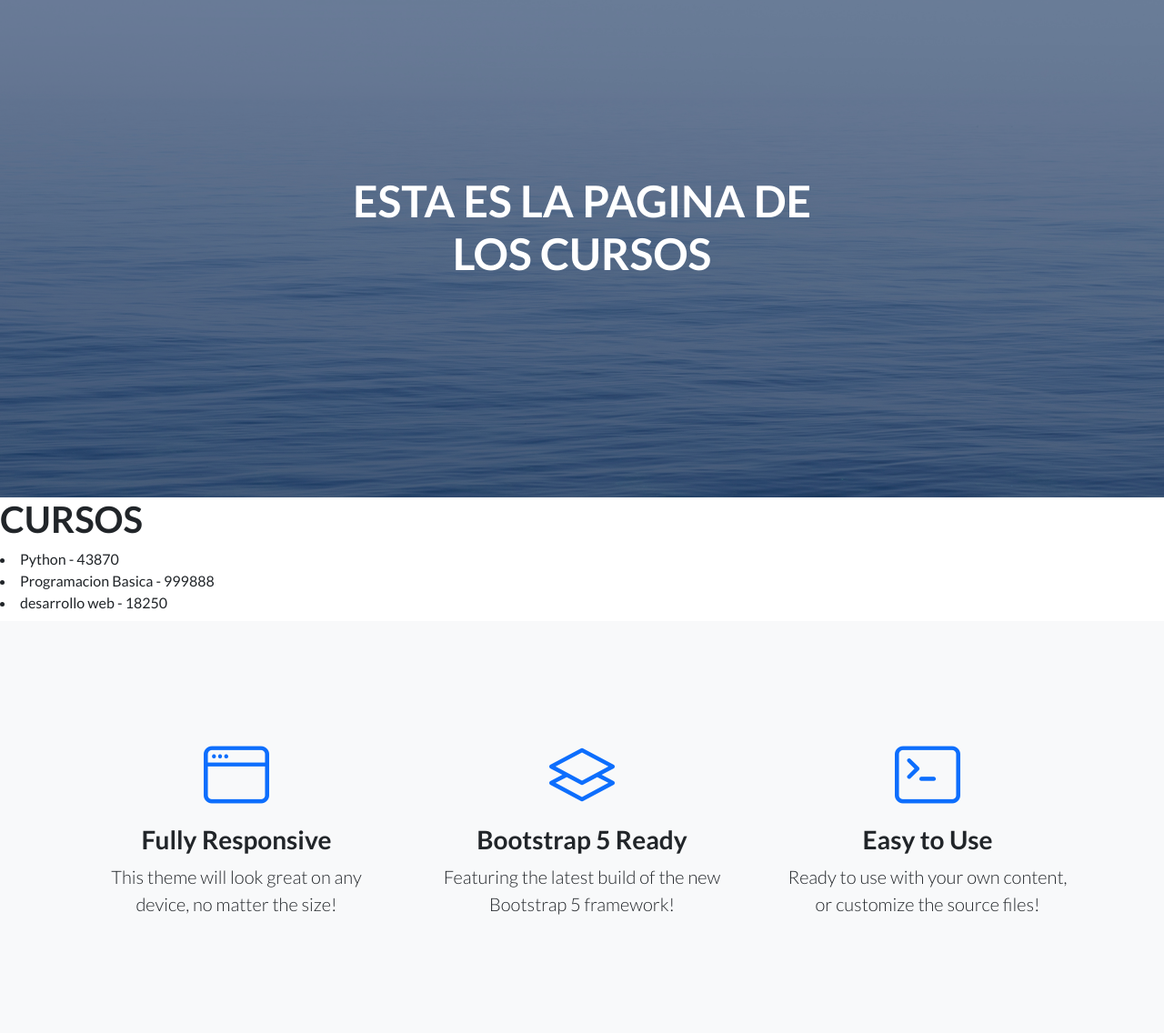
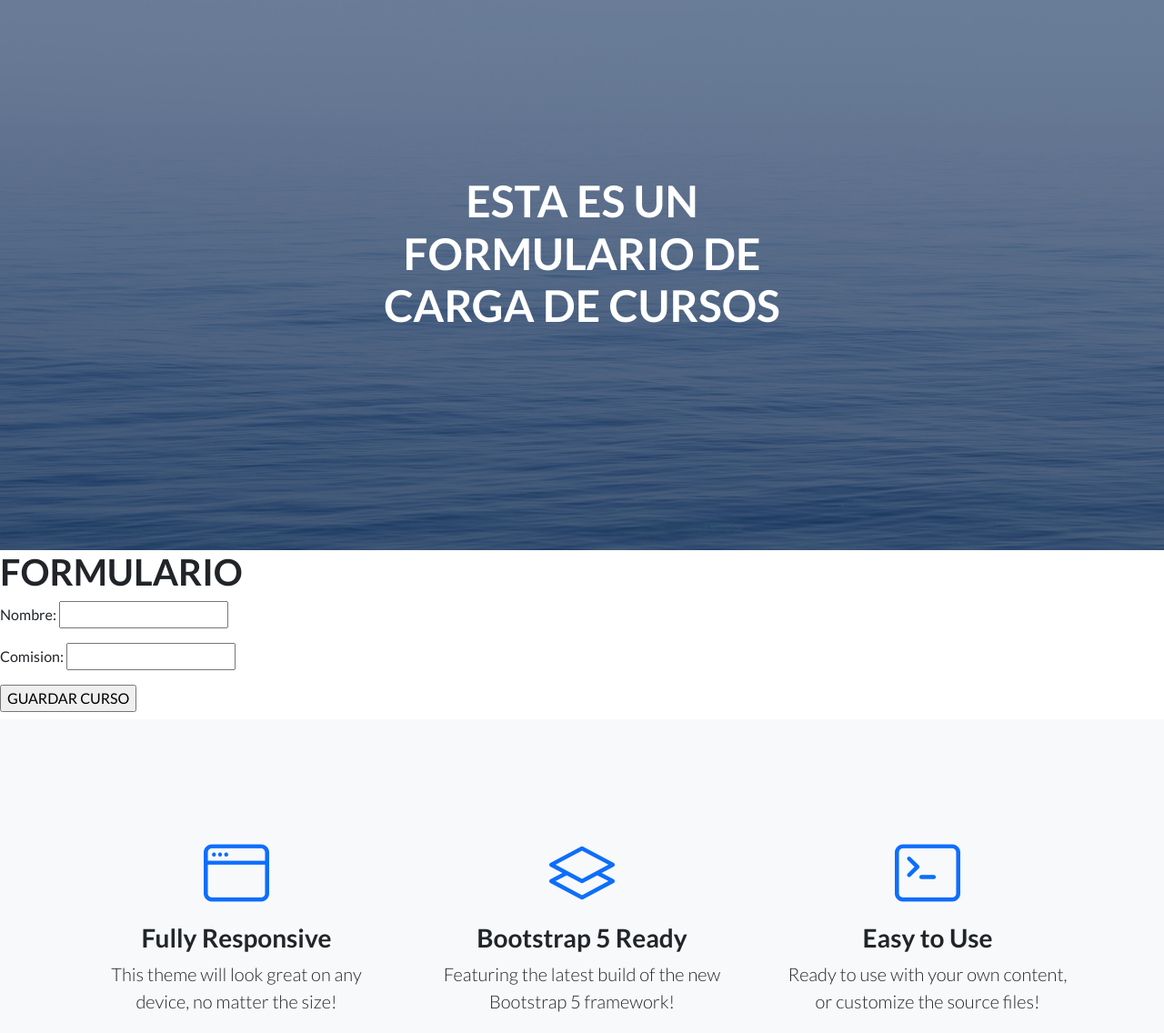
Before and after one commit to FrancoMagrini/Tercera-pre-entrega-MAGRINI, a Django app: page /AppCoder/cursos/ in a window 1280 px wide. Shown: the part 66-1202 px from the top of the page at 91% size. Run offline with Django 4.2, Linux system fonts and the light colour scheme; data comes from the database, SQL or seed files in the repository; both versions use the stored data as it was after the commit; some libraries are stand-ins or nearby versions.

Commit message:
continuando

```diff
--- a/AppCoder/forms.py
+++ b/AppCoder/forms.py
@@ -3,3 +3,9 @@ from django import forms
 class CursoForm(forms.Form):
     nombre=forms.CharField(max_length=50)
     comision=forms.IntegerField()
+
+class ProfesorForm(forms.Form):
+    nombre= forms.CharField(max_length=50)
+    apellido= forms.CharField(max_length=50)
+    email= forms.EmailField()
+    profesion= forms.CharField(max_length=50)
--- a/AppCoder/templates/AppCoder/cursos.html
+++ b/AppCoder/templates/AppCoder/cursos.html
@@ -2,19 +2,17 @@
 
 {% load static %}
 
-{% block titulo %}ESTA ES LA PAGINA DE LOS CURSOS {% endblock %}
+{% block titulo %}ESTA ES UN FORMULARIO DE CARGA DE CURSOS {% endblock %}
 
 {% block contenido_que_cambia %}
-<h1>CURSOS</h1>
-<u1>
-    {% for curso in cursos %}
-        <li>{{ curso.nombre }} - {{curso.comision}}</li>
-    {% endfor %}
+    <h1>FORMULARIO</h1>
 
-</u1>
+    <form action="{% url 'cursos' %}" method="POST"> {% csrf_token %}
+        {{ formulario.as_p }}
+
+        <input type="submit" value="GUARDAR CURSO">
+
+    </form>
 
     <h3>{{ mensaje }}</h3>
 {% endblock %}
-
-</body>
-</html>
--- a/AppCoder/urls.py
+++ b/AppCoder/urls.py
@@ -7,5 +7,5 @@ urlpatterns = [
     path('estudiantes/', estudiantes, name="estudiantes"),
     path('cursos/', cursos, name="cursos"),
     path('entregables/', entregables, name="entregables"),
-    path('cursoformulario/', cursoformulario, name="cursoformulario"),
+
 ]
--- a/AppCoder/views.py
+++ b/AppCoder/views.py
@@ -1,7 +1,7 @@
 from django.shortcuts import render
 from .models import Curso, Profesor
 from django.http import HttpResponse
-from .forms import CursoForm
+from .forms import CursoForm, ProfesorForm
 # Create your views here.
 
 def crear_curso(request):
@@ -17,27 +17,42 @@ def crear_curso(request):
 def inicio(request):
     return render(request,"AppCoder/inicio.html")
 
+def profesores(request):
+    if request.method=="POST":
+        form=ProfesorForm(request.POST)
+        if form.is_valid():
+            info=form.cleaned_data
+            nombre=info["nombre"]
+            apellido=info["apellido"]
+            email=info["email"]
+            profesion=info["profesion"]
+            profesor=Profesor(nombre=nombre,apellido=apellido,email=email,profesion=profesion)
+            profesor.save()
+            formulario_profesor=ProfesorForm()
+            return render(request, "AppCoder/profesores.html", {"mensaje": "Profesor Creado"}, {"formulario":formulario_profesor})
+        else:
+            return render(request, "AppCoder/profesores.html", {"mensaje": "Datos inválidos"})
+    else:
+
+        formulario_profesor=ProfesorForm()
+
+    return render(request,"AppCoder/profesores.html", {"formulario":formulario_profesor})
+
 def cursos(request):
-    cursos= Curso.objects.all()
-    return render(request,"AppCoder/cursos.html", {"cursos":cursos})
-
-def profesores(request):
-    profes=Profesor.objects.all()
-    return render(request,"AppCoder/profesores.html", {"profes":profes})
-
-def cursoformulario(request):
     if request.method == "POST":
         form = CursoForm(request.POST)
         if form.is_valid():
-            nombre = form.cleaned_data['nombre']  # Obtén el nombre desde el formulario
-            comision = form.cleaned_data['comision']  # Obtén la comisión desde el formulario
+            info=form.cleaned_data
+            nombre =info['nombre']  # Obtén el nombre desde el formulario
+            comision = info['comision']  # Obtén la comisión desde el formulario
 
             curso = Curso(nombre=nombre, comision=comision)
             curso.save()
-            return render(request, "AppCoder/cursoformulario.html", {"mensaje": "Curso Creado"})
+            return render(request, "AppCoder/cursos.html", {"mensaje": "Curso Creado"})
+        return render(request, "AppCoder/cursos.html", {"mensaje": "Datos inválidos"})
     else:
         formulario_curso = CursoForm()
-        return render(request, "AppCoder/cursoformulario.html", {"formulario": formulario_curso})
+        return render(request, "AppCoder/cursos.html", {"formulario": formulario_curso})
 
 
 def estudiantes(request):
```
Also changed, not shown: AppCoder/templates/AppCoder/cursoformulario.html (deleted, +0 -18 lines), AppCoder/templates/AppCoder/profesores.html (+8 -9 lines), db.sqlite3.
